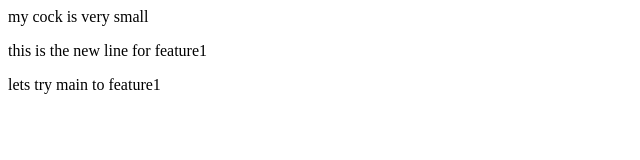
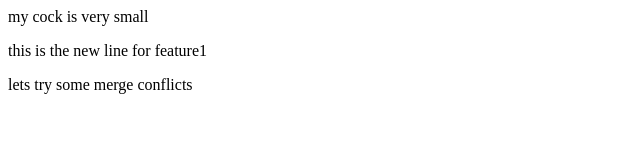
Before and after one commit to shaihipulao/localtogithub, a plain HTML site: page index.html in a window 1280 px wide. Shown: the full height of the page, 0-640 px from the left. Drawn offline with Linux system fonts and the light colour scheme.

Commit message:
cehckign for conflict

```diff
--- a/index.html
+++ b/index.html
@@ -1,3 +1,3 @@
 <p> my cock is very small </p>
 <p> this is the new line for feature1 </p>
-<p> lets try main to feature1</p>
+<p> lets try some merge conflicts</p>
```
